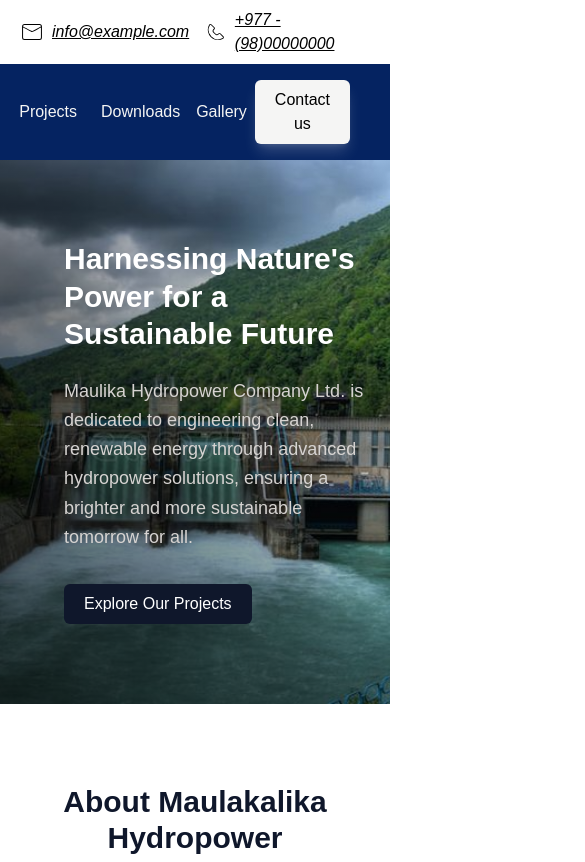
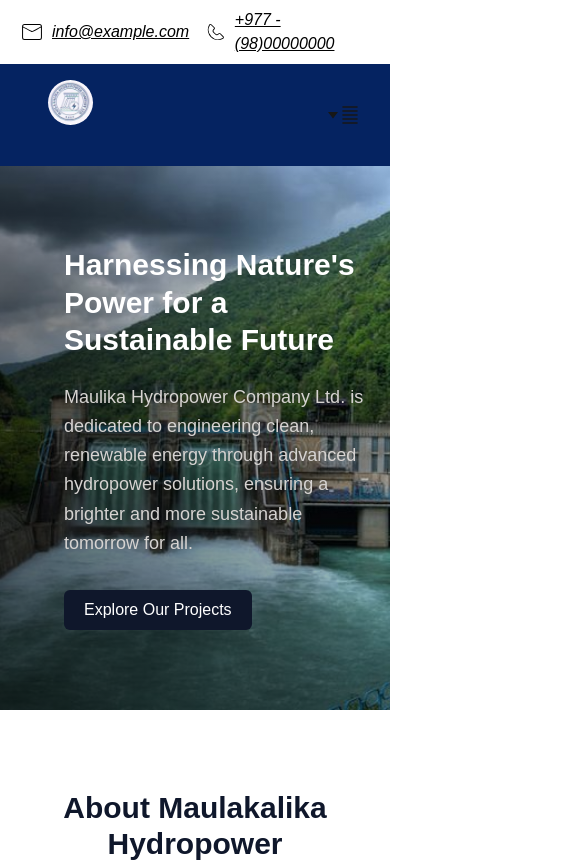
Before and after one commit to tufanrai/maulakalika, a Next.js app: page / in a window 390 px wide. Shown: the top 862 px of the page, 585 px wide, since content can reach past the window. Built offline with nearby package versions, Linux system fonts and the light colour scheme.

Commit message:
updates: updated the navigation bar and the footer of the site

```diff
--- a/app/page.tsx
+++ b/app/page.tsx
@@ -190,7 +190,7 @@
           {/* Timeline Line */}
           <div className="absolute left-0 right-0 top-1/2 h-0.5 bg-slate-200 hidden md:block"></div>
 
-          <div className="grid md:grid-cols-4 gap-8 relative border">
+          <div className="grid md:grid-cols-4 gap-8 relative">
             {legacyProjects.map((project, index) => (
               <div key={index} className="relative">
                 {/* Timeline Dot */}
--- a/components/FooterBar.tsx
+++ b/components/FooterBar.tsx
@@ -8,7 +8,7 @@
 const FooterBar = () => {
   return (
     <div className="w-full bg-primary px-5 md:px-8 py-4 flex flex-col items-center justify-center">
-      <div className="max-w-[1280px] w-full flex items-center justify-around gap-4">
+      <div className="max-w-[1280px] w-full flex flex-col md:flex-row items-start md:items-center justify-around gap-4 px-5">
         <div className="w-1/2 flex flex-col items-start justify-start gap-1 p-5">
           <div
             style={{
--- a/components/navbar.tsx
+++ b/components/navbar.tsx
@@ -1,9 +1,12 @@
+"use client";
 import Link from "next/link";
-import React from "react";
+import React, { useState } from "react";
 import { CiMail, CiPhone } from "react-icons/ci";
 import logo from "@/public/uploaded_logo.png";
+import { RxDropdownMenu } from "react-icons/rx";
 
 const Navbar = () => {
+  const [Menu, setMenu] = useState<boolean>(false);
   return (
     <div className="w-full">
       <header className="w-full flex flex-col items-center justify-center">
@@ -17,7 +20,9 @@
           </span>
         </div>
         {/* main nav */}
-        <div className="w-full flex items-center bg-primary">
+
+        {/* Desktop view */}
+        <div className="w-full flex items-center bg-primary hidden md:block">
           <div className="w-full flex justify-center px-5 md:px-8">
             <ul className="max-w-[1280px] w-full flex items-center justify-end gap-2 py-4 px-5 text-stone-100">
               <li className="mr-auto">
@@ -53,10 +58,103 @@
               </li>
               <li>
                 <Link href={"/contact"}>
-                  <button className="px-5 py-2 rounded-md font-regural text-md text-black bg-stone-100 shadow-stone-100 shadow-lg/20 cursor-pointer">
+                  <button className="px-5 py-2 rounded-md font-regural text-md text-black bg-stone-100 ease duration-300 hover:scale-105 shadow-stone-100 shadow-lg/20 cursor-pointer">
                     Contact us
                   </button>
                 </Link>
+              </li>
+            </ul>
+          </div>
+        </div>
+
+        {/* mobile view */}
+        <div className="w-full flex items-center bg-primary block md:hidden">
+          <div className="w-full flex items-center justify-center px-8">
+            <ul className="max-w-[1280px] w-full flex items-start justify-between">
+              <li className="p-4">
+                <Link href={"/"}>
+                  <div
+                    style={{
+                      backgroundImage: `url("${logo.src}")`,
+                      backgroundSize: "cover",
+                      backgroundRepeat: "no-repeat",
+                      backgroundPosition: "center",
+                    }}
+                    className="w-[45px] h-[45px] rounded-full"
+                  ></div>
+                </Link>
+              </li>
+              <li>
+                {Menu ? (
+                  <>
+                    <span
+                      onClick={() => setMenu(!Menu)}
+                      className="font-black text-3xl cursor-pointer p-4"
+                    >
+                      <RxDropdownMenu className="-rotate-180" />
+                    </span>
+                  </>
+                ) : (
+                  <>
+                    <span
+                      onClick={() => setMenu(!Menu)}
+                      className="font-black text-3xl cursor-pointer p-4"
+                    >
+                      <RxDropdownMenu />
+                    </span>
+                  </>
+                )}
+                {Menu ? (
+                  <nav className="max-w-[280px] w-full">
+                    <ul className="w-full flex flex-col items-start justify-start py-4">
+                      <Link
+                        className="w-full ease duration-300 hover:bg-third"
+                        href={"/"}
+                      >
+                        <li className="mx-2 w-full px-5 py-2">Home</li>
+                      </Link>
+                      <Link
+                        className="w-full ease duration-300 hover:bg-third"
+                        href={"/about"}
+                      >
+                        <li className="mx-2 w-full px-5 py-2">About us</li>
+                      </Link>
+                      <Link
+                        className="w-full ease duration-300 hover:bg-third"
+                        href={"/news"}
+                      >
+                        <li className="mx-2 w-full px-5 py-2">News&Events</li>
+                      </Link>
+                      <Link
+                        className="w-full ease duration-300 hover:bg-third"
+                        href={"/projects"}
+                      >
+                        <li className="mx-2 w-full px-5 py-2">Projects</li>
+                      </Link>
+                      <Link
+                        className="w-full ease duration-300 hover:bg-third"
+                        href={"/downloads"}
+                      >
+                        <li className="mx-2 w-full px-5 py-2">Downloads</li>
+                      </Link>
+                      <Link
+                        className="w-full ease duration-300 hover:bg-third"
+                        href={"/gallery"}
+                      >
+                        <li className="mr-auto w-full px-5 py-2">Gallery</li>
+                      </Link>
+                      <Link className="w-full" href={"/contact"}>
+                        <li>
+                          <button className="w-full px-5 py-2 rounded-md font-regural text-md text-black bg-stone-100 ease duration-300 hover:bg-stone-300 shadow-stone-100 shadow-lg/20 cursor-pointer">
+                            Contact us
+                          </button>
+                        </li>
+                      </Link>
+                    </ul>
+                  </nav>
+                ) : (
+                  ""
+                )}
               </li>
             </ul>
           </div>
```
